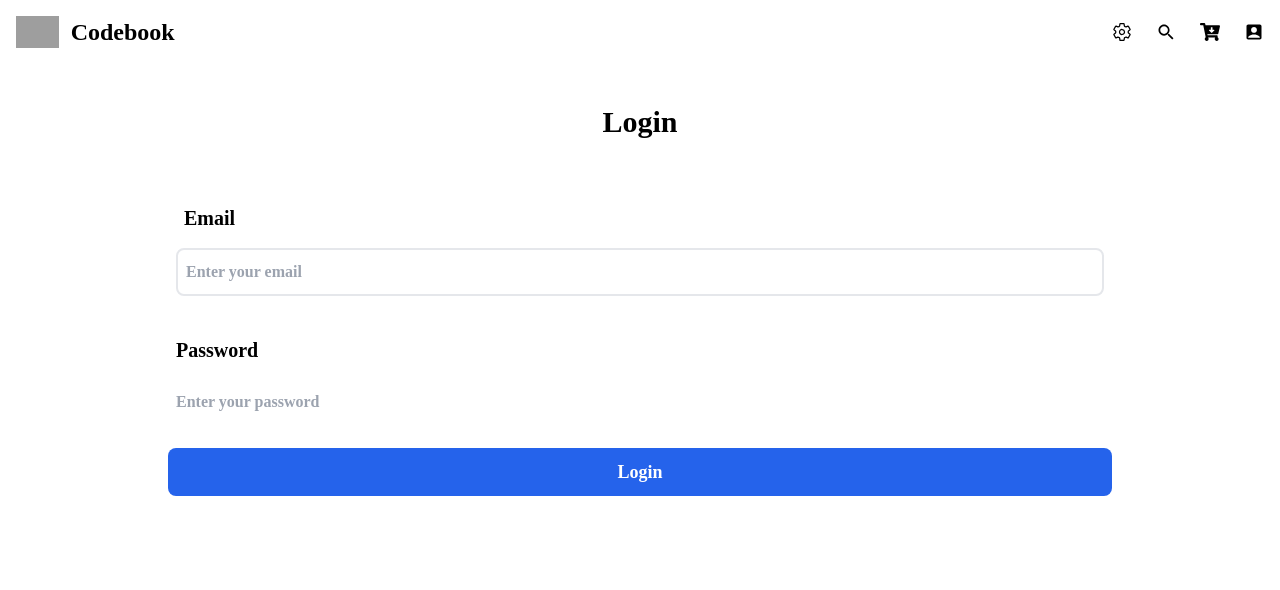
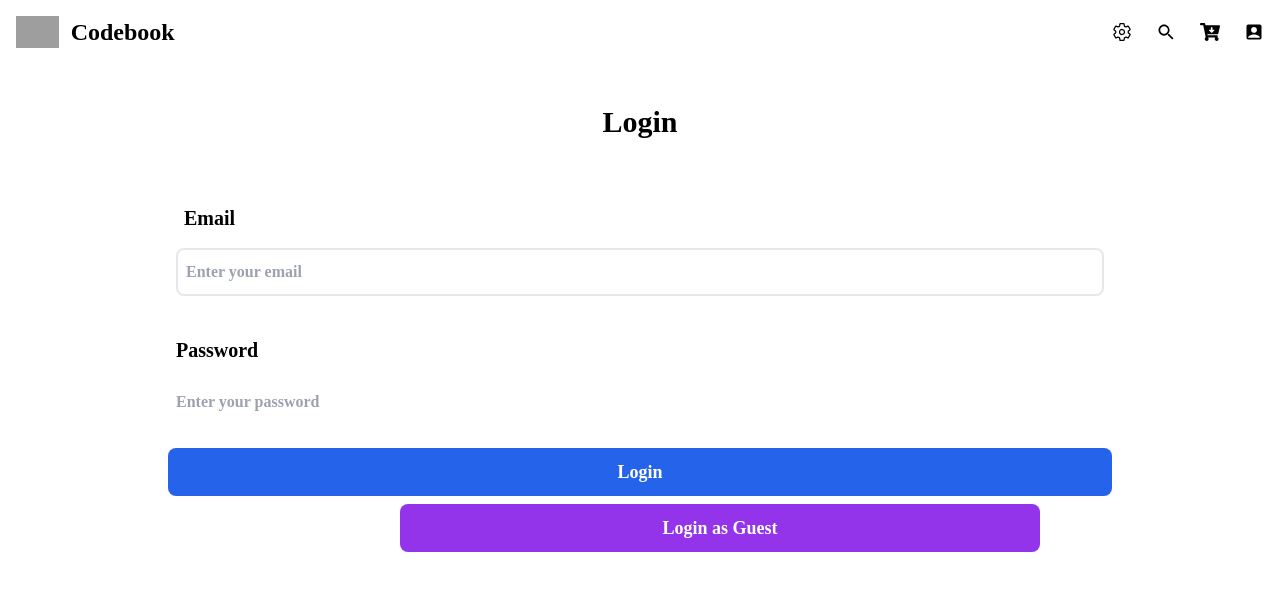
Before and after one commit to im-biyash/CodeBook, a React (Vite) app: page /login in a window 1280 px wide. Shown: the top 590 px of the page. Built offline with nearby package versions, Linux system fonts and the light colour scheme; grey boxes are pictures that could not be loaded.

Commit message:
login guest completed

```diff
--- a/src/App.jsx
+++ b/src/App.jsx
@@ -10,6 +10,7 @@ import Login from './Pages/Login';
 import Register from './Pages/Register';
 import CartPage from './Pages/Cart/CartPage';
 import ProtectedRoute from './Pages/ProtectedRoute';
+
 const App = () => {
 
   return (
@@ -24,6 +25,7 @@ const App = () => {
           <Route path="/products/:id" element={<ProductDetail />} />
           <Route path='/login' element={<Login />} />
           <Route path='/register' element={<Register />} />
+
         <Route path='/cart' element= {<ProtectedRoute><CartPage /></ProtectedRoute>} />
 
         </Routes>
--- a/src/Components/DropDownLoggedin.jsx
+++ b/src/Components/DropDownLoggedin.jsx
@@ -4,6 +4,12 @@ import { Link, useNavigate } from 'react-router-dom';
 const DropDownLoggedin = ({ setDropdown }) => {
   const [email, setEmail] = useState('');
   const navigate = useNavigate();
+
+  const handleLogout = () => {
+    // Clear the session storage if needed
+    sessionStorage.removeItem('email');
+    navigate('/login');
+  };
 
   useEffect(() => {
     const userEmail = sessionStorage.getItem('email');
@@ -13,11 +19,8 @@ const DropDownLoggedin = ({ setDropdown }) => {
     }
   }, []);
 
-
-
-
   return (
-    <div id="dropdown" className="select-none absolute top-11 right-0 z-10 w-43 dark:bg-slate-800">
+    <div id="dropdown" className="select-none absolute top-11 right-0 z-10 w-43 bg-gray-300 dark:bg-slate-800">
       <div>
         <p className='text-white'>{email}</p>
       </div>
@@ -27,14 +30,10 @@ const DropDownLoggedin = ({ setDropdown }) => {
             All Ebooks
           </Link>
         </li>
-        <li>
-          <Link onClick={() => setDropdown(false)} to="/dashboard" className="block px-4 py-2 hover:bg-gray-100 dark:hover:bg-gray-600 dark:hover:text-white">
-            Dashboard
-          </Link>
-        </li>
+
       </ul>
       <div className="py-1">
-        <span className='ml-4 cursor-pointer text-sm block px-4 py-2 hover:bg-gray-100 dark:hover:bg-gray-600 dark:hover:text-white' onClick={handleLogout}>
+        <span className='ml-4 text-xl cursor-pointer block px-4 py-2 hover:bg-gray-100 dark:hover:bg-gray-600 dark:hover:text-white' onClick={handleLogout}>
           Logout
         </span>
       </div>
--- a/src/Components/Header.jsx
+++ b/src/Components/Header.jsx
@@ -51,7 +51,7 @@ const Header = () => {
                 ""
               )}
             </div>
-            <MdAccountBox className="text-black dark:text-white" onClick={() => setDropdown(!dropdown)} />
+            <MdAccountBox className="text-black dark:text-white " onClick={() => setDropdown(!dropdown)} />
             {dropdown && (token ? <DropDownLoggedIn setDropdown={setDropdown} /> : <DropDownLoggedout setDropdown={setDropdown} />)}
           </div>
         </div>
--- a/src/Pages/Cart/CartList.jsx
+++ b/src/Pages/Cart/CartList.jsx
@@ -5,6 +5,9 @@ import Cartcard from './Cartcard';
 const CartList = () => {
   const cartlist = useSelector((state) => state.cart.cart);
   const totalAmount = useSelector((state) => state.cart.total);
+  const handleOrder = () =>{
+    alert("this is demo site so u cant place order..");
+  }
 
   return (
     <>
@@ -26,7 +29,7 @@ const CartList = () => {
           </p>
         </div>
         <div className='text-right my-5'>
-          <button className='bg-green-600 text-white py-2 px-6 rounded-lg'>
+          <button className='bg-green-600 text-white py-2 px-6 rounded-lg' onClick={handleOrder}>
             Place Order
           </button>
         </div>
--- a/src/Pages/Login.jsx
+++ b/src/Pages/Login.jsx
@@ -29,6 +29,36 @@ const Login = () => {
            sessionStorage.setItem("token", JSON.stringify(data.accessToken));
            sessionStorage.setItem("cbid", JSON.stringify(data.user.id));
 
+      } else {
+        alert("Login failed");
+      }
+    } catch (error) {
+      console.error("Error:", error);
+    }
+  };
+  const handleGuestLogin = async () => {
+    const guestEmail = "bs12@gmail.com";
+    const guestPassword = "1234";
+    const authDetail = {
+      email: guestEmail,
+      password: guestPassword,
+    };
+
+    try {
+      const response = await fetch("http://localhost:3001/login", {
+        method: "POST",
+        headers: {
+          "Content-Type": "application/json",
+        },
+        body: JSON.stringify(authDetail),
+      });
+      const data = await response.json();
+
+      if (data.accessToken) {
+        alert("Login successful");
+        sessionStorage.setItem("token", JSON.stringify(data.accessToken));
+        sessionStorage.setItem("cbid", JSON.stringify(data.user.id));
+        navigate("/products");
       } else {
         alert("Login failed");
       }
@@ -86,6 +116,12 @@ const Login = () => {
             Login
           </button>
         </form>
+        <button
+            type="submit" onClick={handleGuestLogin}
+            className="bg-purple-600 text-white text-lg w-[50%] text-center mx-auto h-12 p-2 rounded-lg relative left-[400px]"
+          >
+            Login as Guest
+          </button>
       </main>
     </div>
   );
--- a/src/Pages/Product/Productlist.jsx
+++ b/src/Pages/Product/Productlist.jsx
@@ -53,7 +53,7 @@ const ProductList = () => {
           <span className="text-2xl font-semibold mb-5 dark:text-slate-100">
             All eBooks ({filteredProducts.length})
           </span>
-          <span>
+          <span className="mt-3 lg:mt-0 lg:mr-40">
             <button
               id="dropdownMenuIconButton"
               type="button"
```
